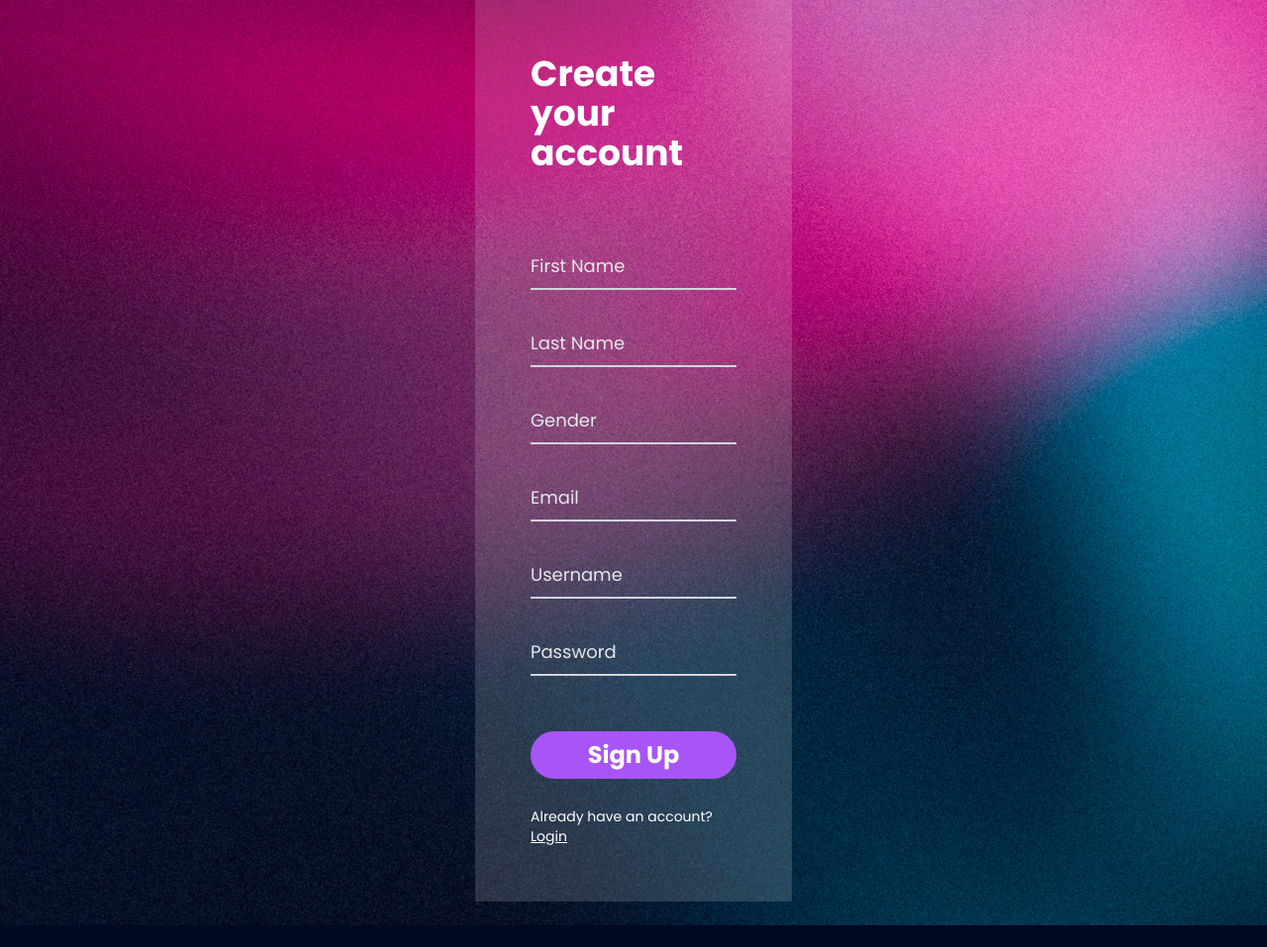
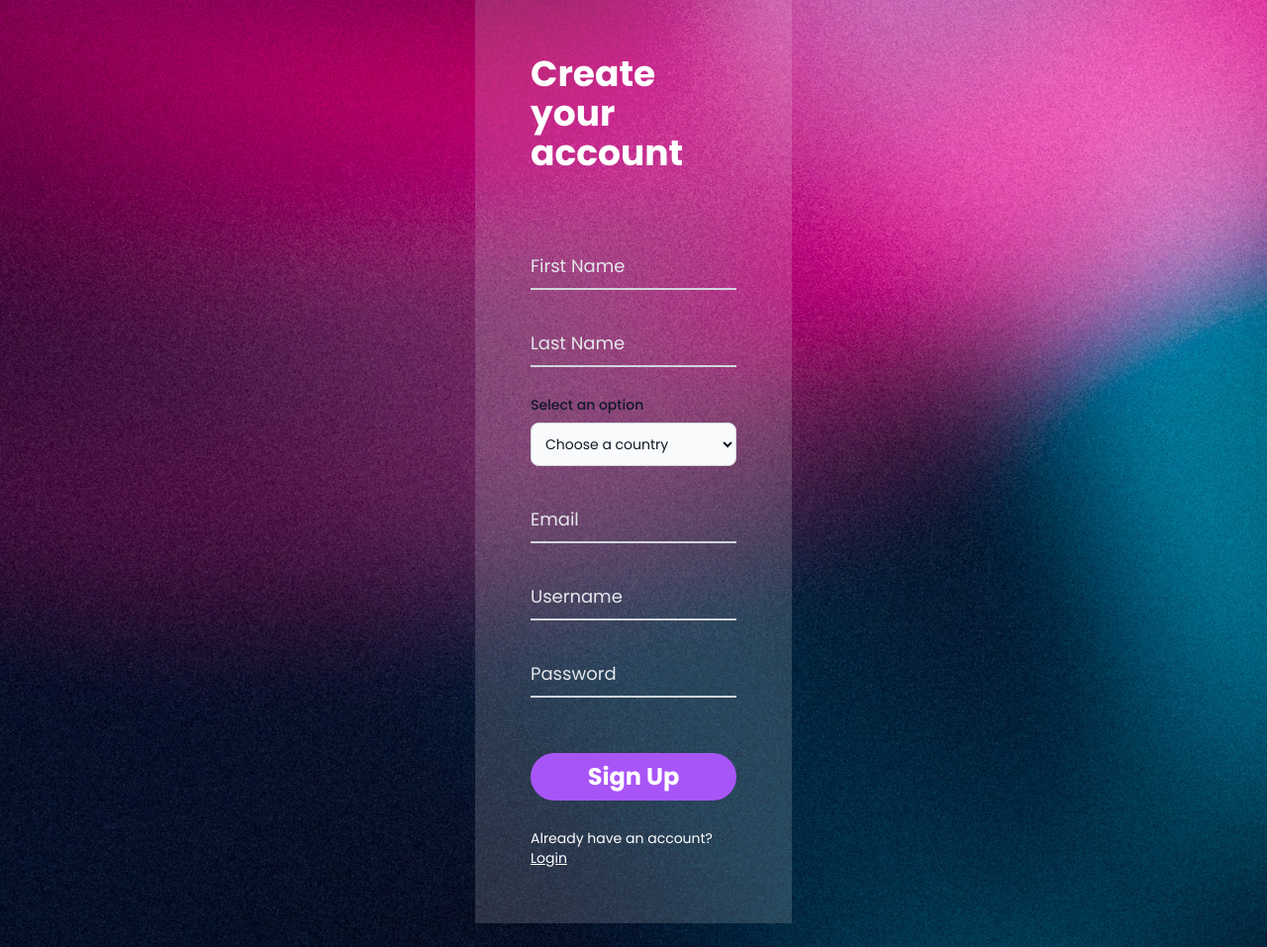
Before and after one commit to Requiem53/F2Luab_PHP, a PHP site: page /register.php in a window 1280 px wide. Shown: the part 25-982 px from the top of the page at 99% size. Before the commit the page ends 960 px from the top, so only its background shows below. Run offline with PHP 8.4, Linux system fonts and the light colour scheme.

```diff
--- a/css/register.css
+++ b/css/register.css
@@ -600,6 +600,10 @@ video {
   margin-bottom: 2.5rem;
 }
 
+.mb-2 {
+  margin-bottom: 0.5rem;
+}
+
 .ml-4 {
   margin-left: 1rem;
 }
@@ -685,6 +689,14 @@ video {
   border-radius: 9999px;
 }
 
+.rounded-lg {
+  border-radius: 0.5rem;
+}
+
+.border {
+  border-width: 1px;
+}
+
 .border-0 {
   border-width: 0px;
 }
@@ -696,6 +708,11 @@ video {
 .border-gray-300 {
   --tw-border-opacity: 1;
   border-color: rgb(209 213 219 / var(--tw-border-opacity));
+}
+
+.bg-gray-50 {
+  --tw-bg-opacity: 1;
+  background-color: rgb(249 250 251 / var(--tw-bg-opacity));
 }
 
 .bg-green-500 {
@@ -732,6 +749,14 @@ video {
 
 .p-14 {
   padding: 3.5rem;
+}
+
+.p-2 {
+  padding: 0.5rem;
+}
+
+.p-2\.5 {
+  padding: 0.625rem;
 }
 
 .p-5 {
@@ -796,6 +821,10 @@ video {
   font-weight: 700;
 }
 
+.font-medium {
+  font-weight: 500;
+}
+
 .leading-5 {
   line-height: 1.25rem;
 }
@@ -805,9 +834,29 @@ video {
   color: rgb(229 231 235 / var(--tw-text-opacity));
 }
 
+.text-gray-900 {
+  --tw-text-opacity: 1;
+  color: rgb(17 24 39 / var(--tw-text-opacity));
+}
+
 .text-white {
   --tw-text-opacity: 1;
   color: rgb(255 255 255 / var(--tw-text-opacity));
+}
+
+.text-green-100 {
+  --tw-text-opacity: 1;
+  color: rgb(220 252 231 / var(--tw-text-opacity));
+}
+
+.text-red-100 {
+  --tw-text-opacity: 1;
+  color: rgb(254 226 226 / var(--tw-text-opacity));
+}
+
+.text-red-500 {
+  --tw-text-opacity: 1;
+  color: rgb(239 68 68 / var(--tw-text-opacity));
 }
 
 .underline {
--- a/register.php
+++ b/register.php
@@ -23,27 +23,36 @@
                 <label for="floating_standard" class="w-full absolute text-lg text-gray-200 dark:text-gray-200 duration-300 transform -translate-y-6 scale-75 top-3 -z-10 origin-[0] peer-focus:start-0 peer-focus:text-blue-600 peer-focus:dark:text-blue-500 peer-placeholder-shown:scale-100 peer-placeholder-shown:translate-y-0 peer-focus:scale-75 peer-focus:-translate-y-6 rtl:peer-focus:translate-x-1/4 rtl:peer-focus:left-auto">
                     First Name</label>
             </div>
+
             <div class="relative z-0 w-full">
                 <input type="text" name="regLastName" class="block py-2.5 px-0 w-full text-xl text-white bg-transparent border-0 border-b-2 border-gray-300 appearance-none dark:text-white dark:border-white dark:focus:border-blue-500 focus:outline-none focus:ring-0 focus:border-blue-600 peer" placeholder=" " />
                 <label for="floating_standard" class="w-full absolute text-lg text-gray-200 dark:text-gray-200 duration-300 transform -translate-y-6 scale-75 top-3 -z-10 origin-[0] peer-focus:start-0 peer-focus:text-blue-600 peer-focus:dark:text-blue-500 peer-placeholder-shown:scale-100 peer-placeholder-shown:translate-y-0 peer-focus:scale-75 peer-focus:-translate-y-6 rtl:peer-focus:translate-x-1/4 rtl:peer-focus:left-auto">
                     Last Name</label>
             </div>
+
             <div class="relative z-0 w-full">
-                <input type="text" name="regGender" class="block py-2.5 px-0 w-full text-xl text-white bg-transparent border-0 border-b-2 border-gray-300 appearance-none dark:text-white dark:border-white dark:focus:border-blue-500 focus:outline-none focus:ring-0 focus:border-blue-600 peer" placeholder=" " />
-                <label for="floating_standard" class="w-full absolute text-lg text-gray-200 dark:text-gray-200 duration-300 transform -translate-y-6 scale-75 top-3 -z-10 origin-[0] peer-focus:start-0 peer-focus:text-blue-600 peer-focus:dark:text-blue-500 peer-placeholder-shown:scale-100 peer-placeholder-shown:translate-y-0 peer-focus:scale-75 peer-focus:-translate-y-6 rtl:peer-focus:translate-x-1/4 rtl:peer-focus:left-auto">
-                    Gender</label>
+                <label for="countries" class="block mb-2 text-sm font-medium text-gray-900 dark:text-white">Select an option</label>
+                <select id="countries" class="bg-gray-50 border border-gray-300 text-gray-900 text-sm rounded-lg focus:ring-blue-500 focus:border-blue-500 block w-full p-2.5 dark:bg-gray-700 dark:border-gray-600 dark:placeholder-gray-400 dark:text-white dark:focus:ring-blue-500 dark:focus:border-blue-500">
+                    <option selected>Choose a country</option>
+                    <option value="US">United States</option>
+                    <option value="CA">Canada</option>
+                    <option value="FR">France</option>
+                    <option value="DE">Germany</option>
+                </select>
+            </div>
 
-            </div>
             <div class="relative z-0 w-full">
                 <input type="text" name="regEmail" class="block py-2.5 px-0 w-full text-xl text-white bg-transparent border-0 border-b-2 border-gray-300 appearance-none dark:text-white dark:border-white dark:focus:border-blue-500 focus:outline-none focus:ring-0 focus:border-blue-600 peer" placeholder=" " />
                 <label for="floating_standard" class="w-full absolute text-lg text-gray-200 dark:text-gray-200 duration-300 transform -translate-y-6 scale-75 top-3 -z-10 origin-[0] peer-focus:start-0 peer-focus:text-blue-600 peer-focus:dark:text-blue-500 peer-placeholder-shown:scale-100 peer-placeholder-shown:translate-y-0 peer-focus:scale-75 peer-focus:-translate-y-6 rtl:peer-focus:translate-x-1/4 rtl:peer-focus:left-auto">
                     Email</label>
             </div>
+
             <div class="relative z-0 w-full">
                 <input type="text" name="regUserName" class="block py-2.5 px-0 w-full text-xl text-white bg-transparent border-0 border-b-2 border-gray-300 appearance-none dark:text-white dark:border-white dark:focus:border-blue-500 focus:outline-none focus:ring-0 focus:border-blue-600 peer" placeholder=" " />
                 <label for="floating_standard" class="w-full absolute text-lg text-gray-200 dark:text-gray-200 duration-300 transform -translate-y-6 scale-75 top-3 -z-10 origin-[0] peer-focus:start-0 peer-focus:text-blue-600 peer-focus:dark:text-blue-500 peer-placeholder-shown:scale-100 peer-placeholder-shown:translate-y-0 peer-focus:scale-75 peer-focus:-translate-y-6 rtl:peer-focus:translate-x-1/4 rtl:peer-focus:left-auto">
                     Username</label>
             </div>
+
             <div class="relative z-0 w-full">
                 <input type="password" name="regPassword" class="block py-2.5 px-0 w-full text-xl text-white bg-transparent border-0 border-b-2 border-gray-300 appearance-none dark:text-white dark:border-white dark:focus:border-blue-500 focus:outline-none focus:ring-0 focus:border-blue-600 peer" placeholder=" " />
                 <label for="floating_standard" class="w-full absolute text-lg text-gray-200 dark:text-gray-200 duration-300 transform -translate-y-6 scale-75 top-3 -z-10 origin-[0] peer-focus:start-0 peer-focus:text-blue-600 peer-focus:dark:text-blue-500 peer-placeholder-shown:scale-100 peer-placeholder-shown:translate-y-0 peer-focus:scale-75 peer-focus:-translate-y-6 rtl:peer-focus:translate-x-1/4 rtl:peer-focus:left-auto">
```
Also changed, not shown: other parts of css/register.css (+35 -0 lines).
